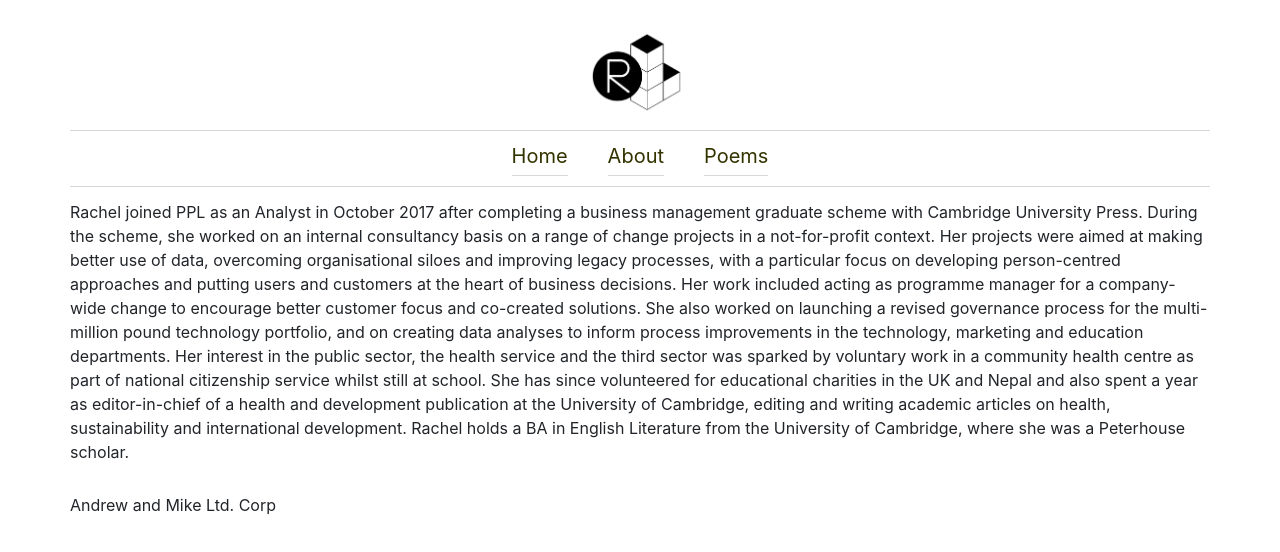
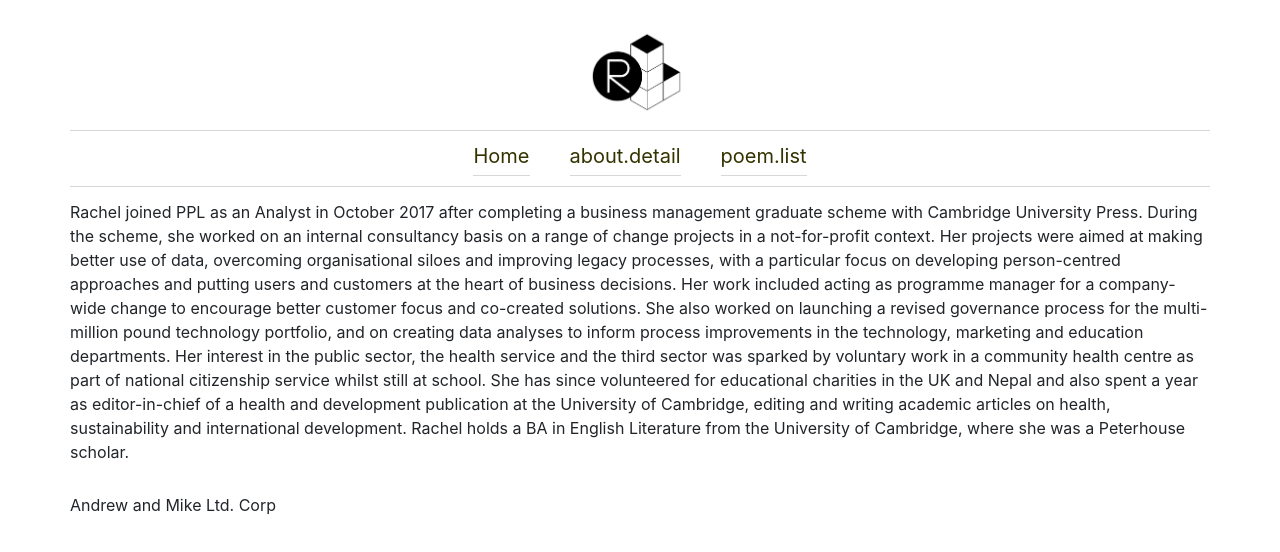
Before and after one commit to andrewlew1s/RLWebsite, a Vue app: page /poems in a window 1280 px wide. Shown: the top 552 px of the page. Built offline with nearby package versions, Linux system fonts and the light colour scheme.

Commit message:
menue now works from routes object

```diff
--- a/src/components/Header.vue
+++ b/src/components/Header.vue
@@ -7,7 +7,6 @@
 		<menue class="menu" :items="menuItems"></menue>
 
 	</div>
-
 </div>
 </template>
 
--- a/src/components/Menue.vue
+++ b/src/components/Menue.vue
@@ -1,7 +1,7 @@
 <template>
 <div class="module-menu">
-	<b-link :to="item.path" exact v-for="item in items" v-bind:key="item.path">
-		{{ item.text }}
+	<b-link :to="item.path" exact v-for="item in menuItems" v-bind:key="item.path">
+		{{ item.name }}
 	</b-link>
 </div>
 </template>
@@ -10,15 +10,29 @@
 /* Component to render a styled menu.
 
 	Properties:
-		- Items: An array of menu item obejcts ~
-		{ path: '/butts', text:'Click me' }
+		- Items: An array of menu item obejcts
+		- must have the property `menu` with value `true`
+		{ path: '/butts', name:'Click me', menu: true }
 
  */
 
+import routes from '../router/routes';
+
 export default {
+
 	props: [
 		'items'
-	]
+	],
+	data() {
+		return {
+			routes
+		};
+	},
+	computed: {
+		menuItems() {
+			return this.routes.filter(route => route.menu);
+		}
+	}
 };
 
 </script>
--- a/src/containers/About/index.js
+++ b/src/containers/About/index.js
@@ -4,7 +4,8 @@ const routes = [
 	{
 		name: 'about.detail',
 		path: '/about',
-		component: Detail
+		component: Detail,
+		menu: true
 	}
 ];
 
--- a/src/containers/Home/index.js
+++ b/src/containers/Home/index.js
@@ -2,9 +2,10 @@ import Detail from './Detail';
 
 const routes = [
 	{
-		name: 'home.detail',
+		name: 'Home',
 		path: '/',
-		component: Detail
+		component: Detail,
+		menu: true
 	}
 ];
 
--- a/src/containers/Poem/index.js
+++ b/src/containers/Poem/index.js
@@ -4,7 +4,8 @@ const routes = [
 	{
 		name: 'poem.list',
 		path: '/poems',
-		component: List
+		component: List,
+		menu: true
 	}
 ];
 
```
